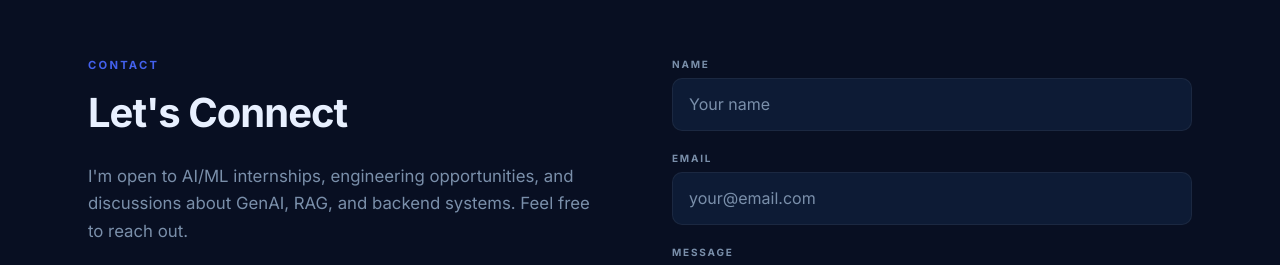
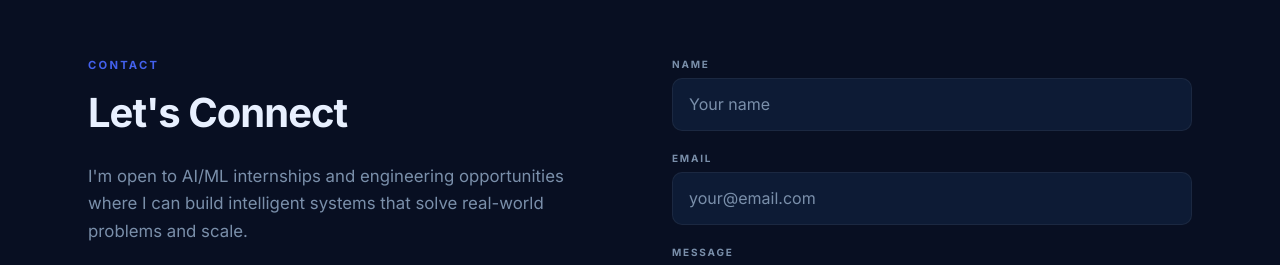
Before and after one commit to prakash-afk/PortFolio, a React (Vite) app in the folder portfolio-site/: page / in a window 1280 px wide. Shown: the part 4811-5076 px from the top of the page. Built offline with nearby package versions, Linux system fonts and the light colour scheme; no server answers.

Commit message:
feat(contact): update contact section description

```diff
--- a/portfolio-site/src/content.js
+++ b/portfolio-site/src/content.js
@@ -239,7 +239,7 @@ export const PORTFOLIO = {
   // ── Contact ───────────────────────────────────────────
   contact: {
     heading: "Let's Connect",
-    desc:    "I'm open to AI/ML internships, engineering opportunities, and discussions about GenAI, RAG, and backend systems. Feel free to reach out.",
+    desc:    "I'm open to AI/ML internships and engineering opportunities where I can build intelligent systems that solve real-world problems and scale.",
     email:   'pr1624300@gmail.com',
   },
 };
```
